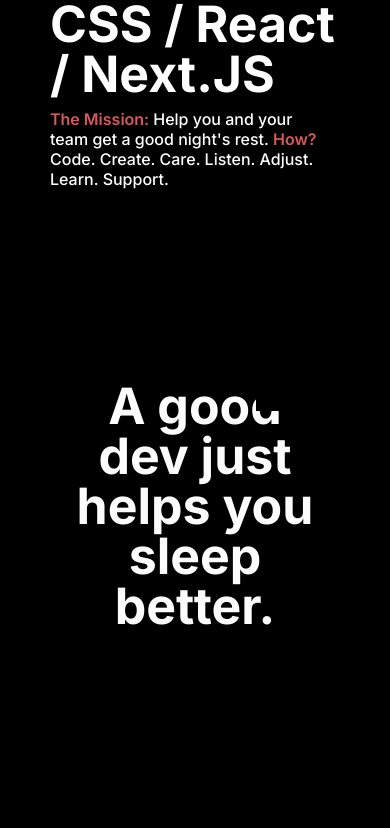
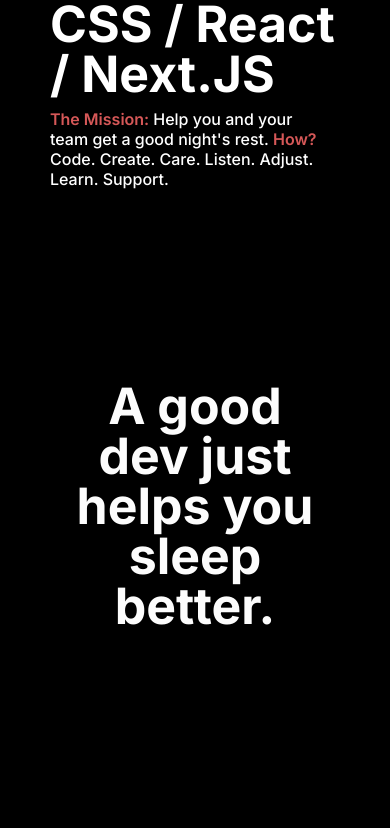
Before and after one commit to gmo93/next-folio, a Next.js app: page / in a window 390 px wide. Shown: the part 687-1515 px from the top of the page. Built offline with nearby package versions, Linux system fonts and the light colour scheme.

Commit message:
adjusted zzz gif to not sit over text

```diff
--- a/src/styles/Home.module.css
+++ b/src/styles/Home.module.css
@@ -1305,7 +1305,7 @@
     height: 150px;
   }
   .zzzGif {
-    top: 20%;
+    top: 15%;
     height: 15%;
   }
   .heroMission {
```
